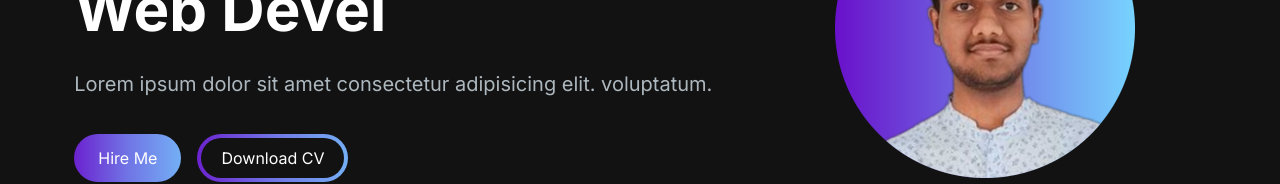
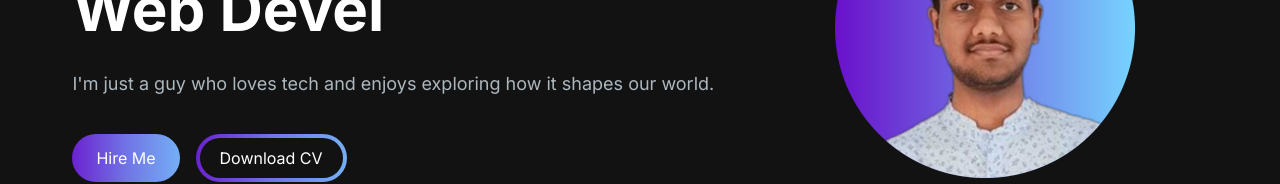
Before and after one commit to DarkLord125/portfolio-website, a Next.js app: page / in a window 1280 px wide. Shown: the part 284-468 px from the top of the page. Built offline with nearby package versions, Linux system fonts and the light colour scheme.

Commit message:
added new text

```diff
--- a/app/components/HeroSection.tsx
+++ b/app/components/HeroSection.tsx
@@ -26,8 +26,9 @@ export const HeroSection = () => {
               repeat={Infinity}
             />
           </h1>
-          <p className="text-[#ADB7BE] text-base sm:text-lg mb-6 lg:text-xl">
-            Lorem ipsum dolor sit amet consectetur adipisicing elit. voluptatum.
+          <p className="text-[#ADB7BE] text-base sm:text-lg mb-6 w-fit">
+            I&apos;m just a guy who loves tech and enjoys exploring how it
+            shapes our world.
           </p>
           <div>
             <button className="px-6 py-3 w-full sm:w-fit rounded-full mr-4 bg-white hover:bg-slate-200 text-white bg-gradient-to-r from-[#6b22cf] via-[#7074e5] to-[#74aff5] ">
```
